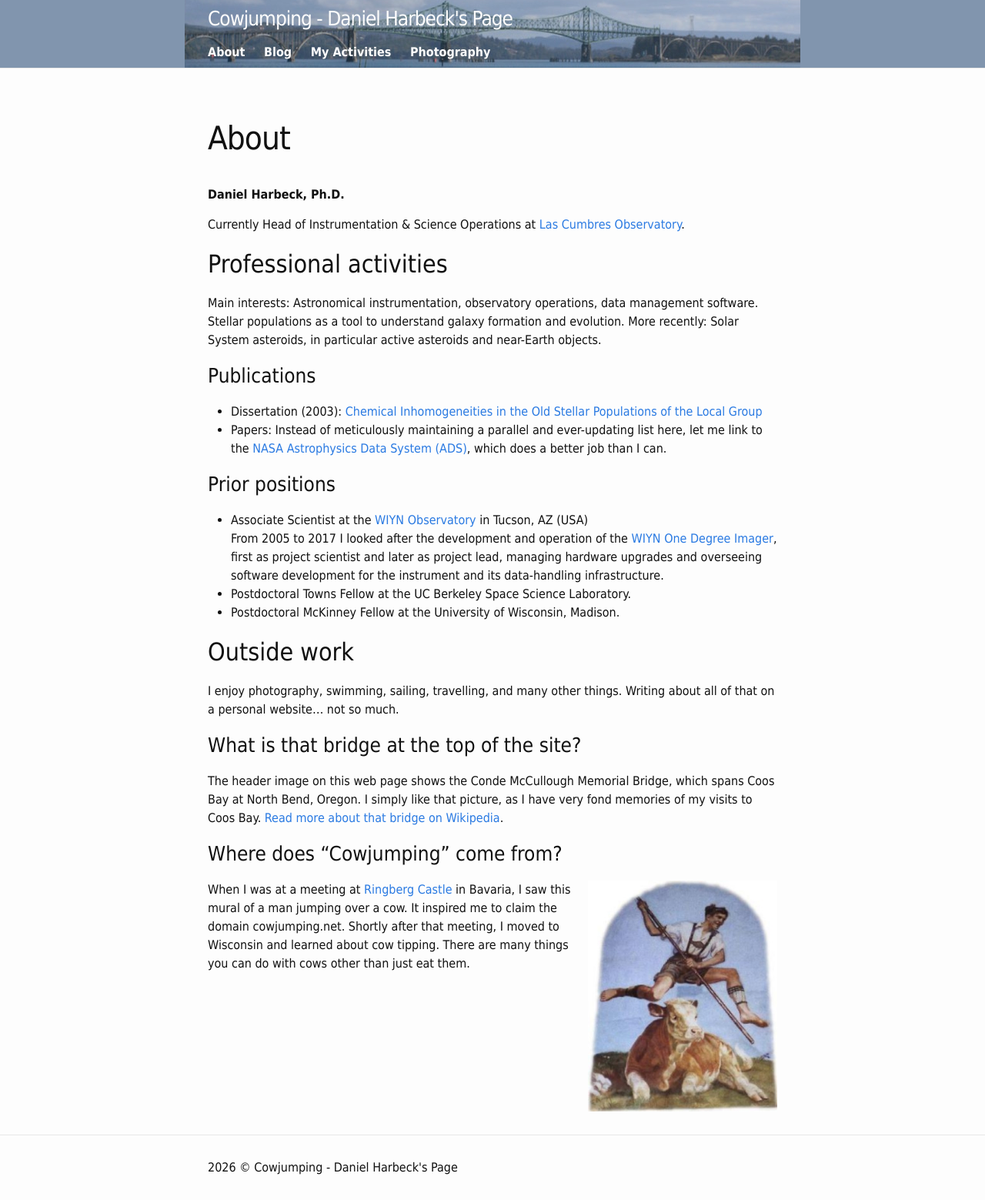
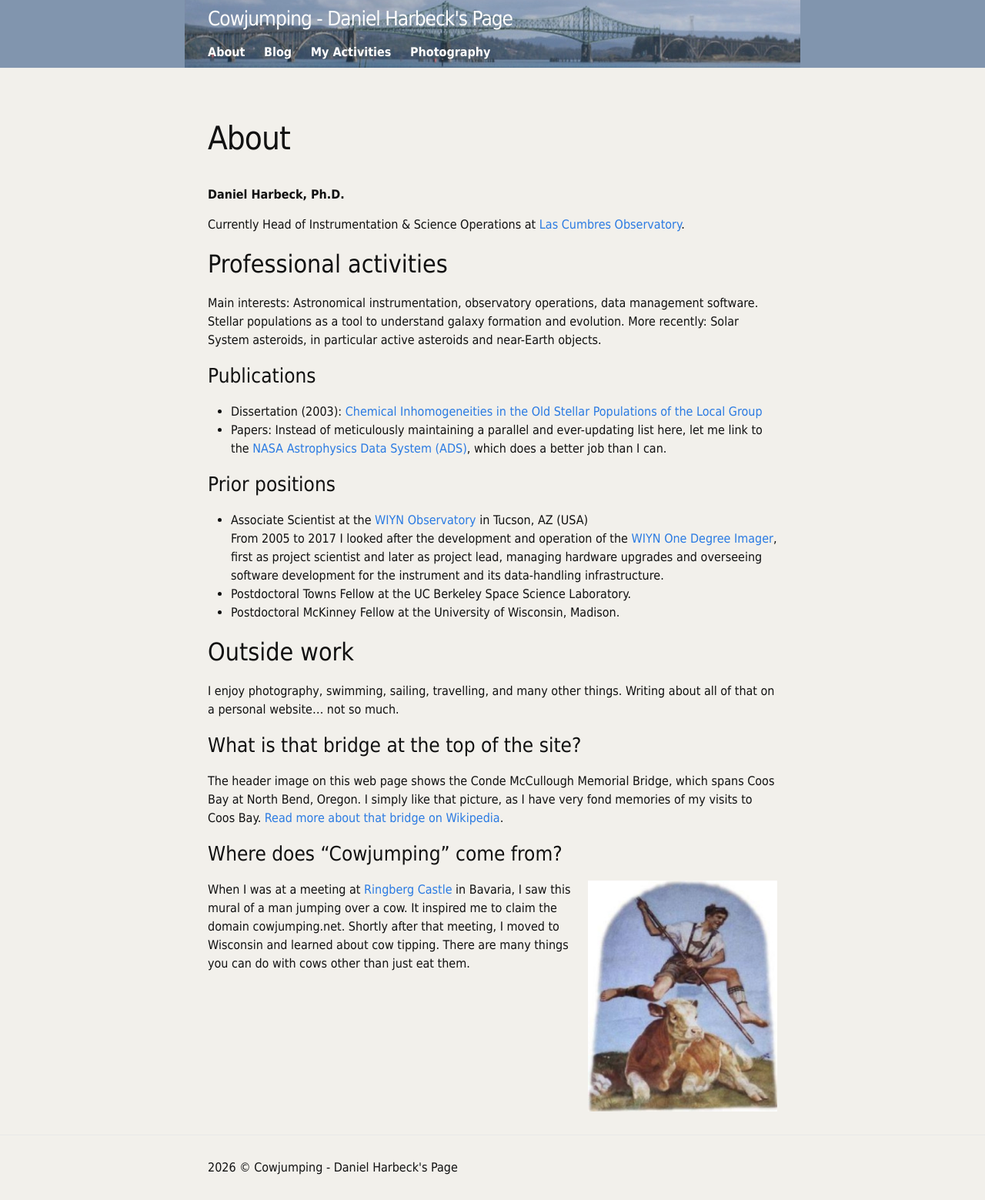
Before and after one commit to drhaz/drhaz.github.io, a Jekyll site: the page built from _pages/about.md, in a window 1280 px wide. Shown: the whole page at 77% size. Built offline with Jekyll 4.4.1, drawn with Linux system fonts in a browser that asks for light colours.

Commit message:
Warm grey page background; keep header text white
Co-Authored-By: Claude Opus 5.5 <noreply@anthropic.com>

```diff
--- a/_sass/_archive.scss
+++ b/_sass/_archive.scss
@@ -59,7 +59,7 @@
     }
 
     .wrapper{
-        background: #fff;
+        background: $background-color;
         padding: 30px;
         top:70px;
         position: relative;
--- a/_sass/_base.scss
+++ b/_sass/_base.scss
@@ -173,7 +173,7 @@ table {
   tbody{
       tr:nth-child(odd){
         td,th{
-            background-color: #f9f9f9;
+            background-color: darken($background-color, 4%);
         }
       }
   }
--- a/_sass/_layout.scss
+++ b/_sass/_layout.scss
@@ -45,7 +45,7 @@
 
     &,
     &:visited {
-        color: $background-color;
+        color: $header-text-color;
     }
 }
 .site-nav {
@@ -53,7 +53,7 @@
     line-height: 40px;
 
     .page-link {
-        color: $background-color;
+        color: $header-text-color;
         line-height: $base-line-height;
         font-weight: 700;
 
--- a/css/main.scss
+++ b/css/main.scss
@@ -15,7 +15,8 @@ $base-line-height: 1.5;
 $spacing-unit:     30px;
 
 $text-color:       #111;
-$background-color: #fdfdfd;
+$background-color: #f2f0eb;  // warm grey: blend of sand and the sky in the header image
+$header-text-color: #fdfdfd;
 $brand-color:      #2a7ae2;
 
 $grey-color:       #828282;
```
